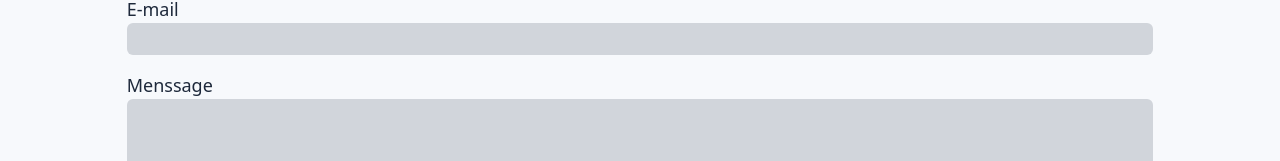
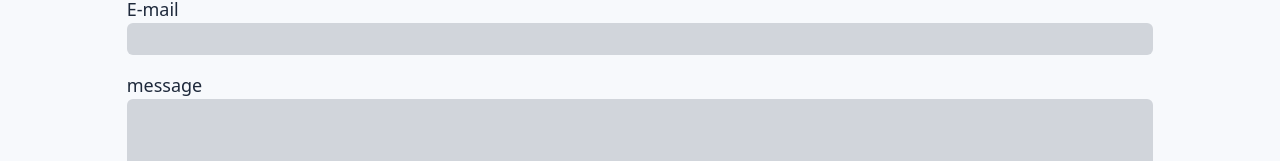
Before and after one commit to Chang3MyMind/portfolio, a React (Vite) app: page / in a window 1280 px wide. Shown: the part 3159-3320 px from the top of the page. Built offline with nearby package versions, Linux system fonts and the light colour scheme.

Commit message:
fix: correção do texto "menssage" para message"

```diff
--- a/src/components/Contact.jsx
+++ b/src/components/Contact.jsx
@@ -35,8 +35,8 @@ function Contact() {
     if (!data.email) {
       errors.email = "Email is required";
     }
-    if (!data.menssage) {
-      errors.menssage = "Mensage is required";
+    if (!data.message) {
+      errors.message = "Mensage is required";
     }
 
     return errors;
@@ -125,22 +125,20 @@ function Contact() {
               </div>
               <div className="flex flex-col">
                 <label
-                  for="menssage"
+                  for="message"
                   className="form-text font-normal md:text-lg"
                 >
-                  Menssage
+                  message
                 </label>
                 <textarea
-                  name="menssage"
-                  id="menssage"
+                  name="message"
+                  id="message"
                   className="form-box flex max-h-28 w-full resize-y md:max-h-40 md:min-h-28 xl:min-h-36 xl:max-h-60"
-                  value={formData.menssage}
+                  value={formData.message}
                   onChange={handleChange}
                 ></textarea>
-                {errors.menssage && (
-                  <span className="text-red-500 text-sm">
-                    {errors.menssage}
-                  </span>
+                {errors.message && (
+                  <span className="text-red-500 text-sm">{errors.message}</span>
                 )}
               </div>
               <button
```
